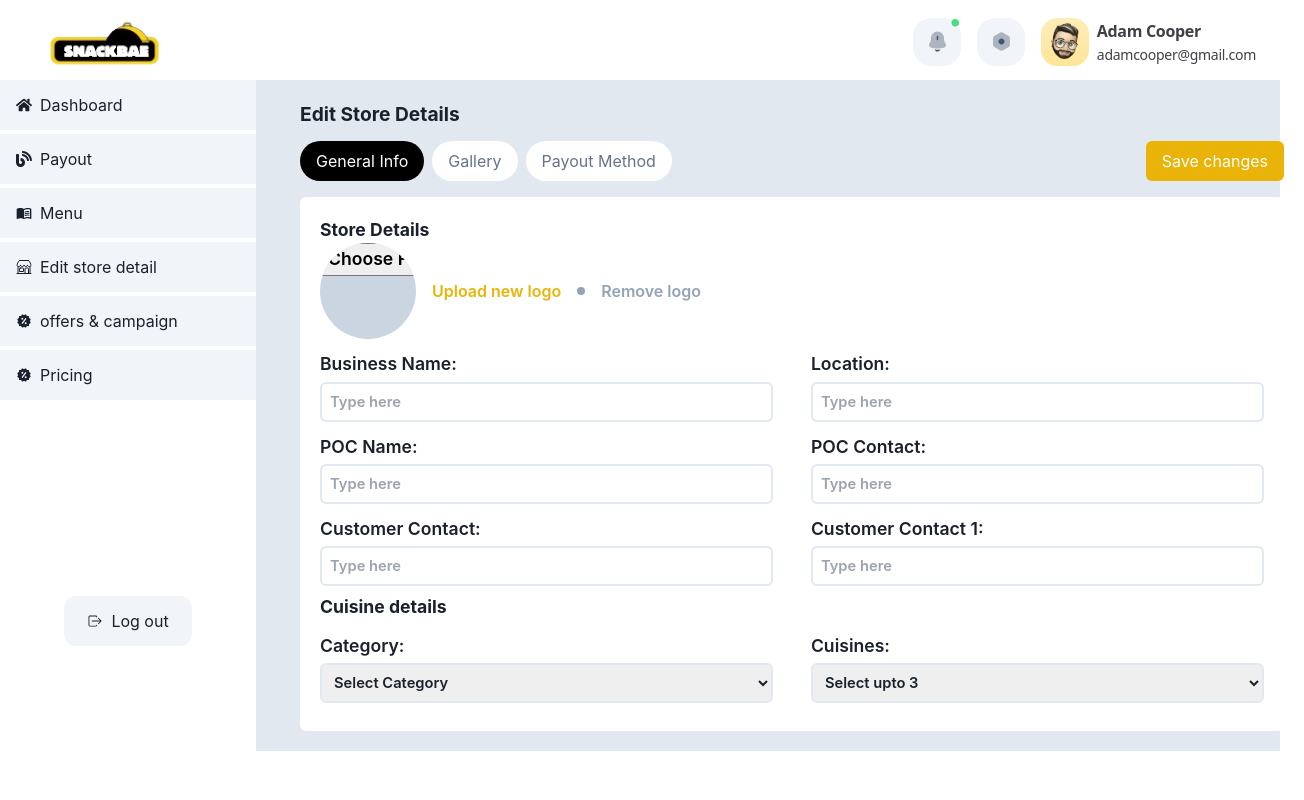
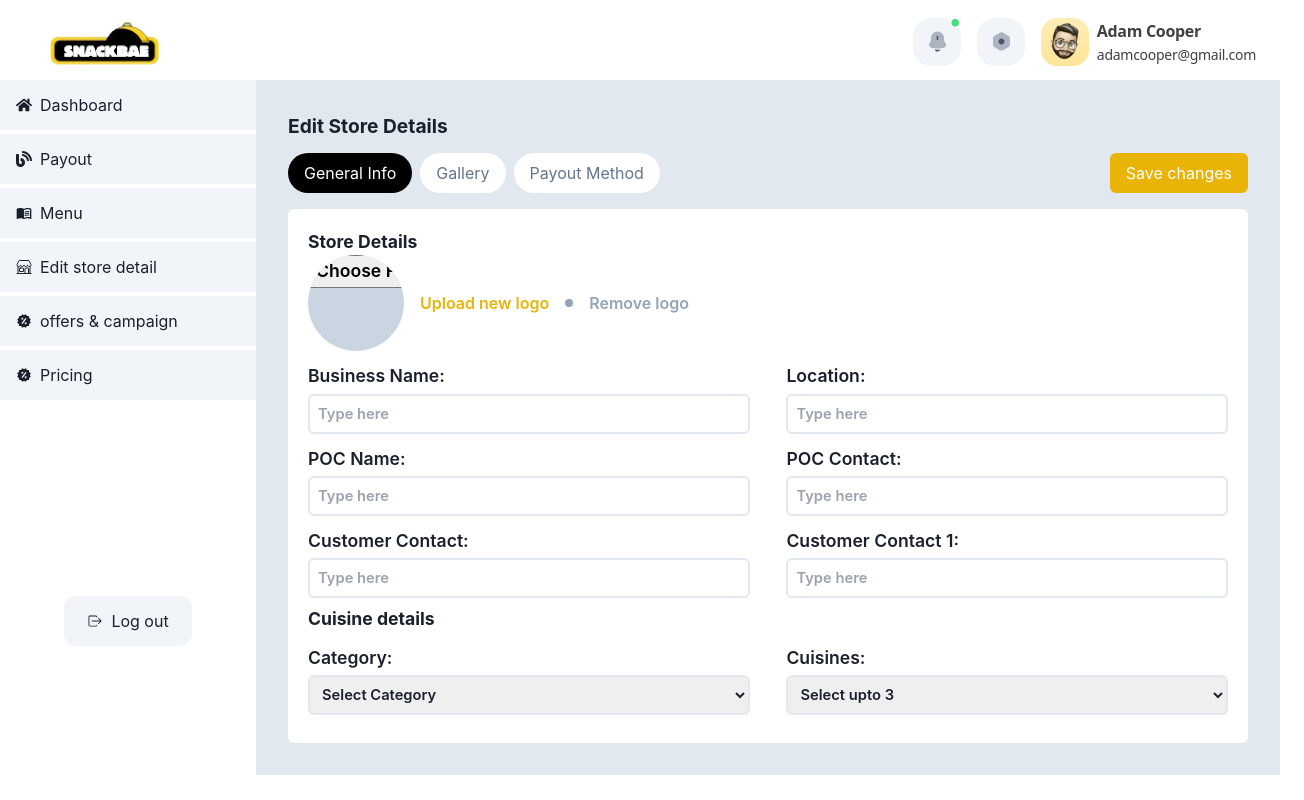
Before and after one commit to snackbae23/snackbaeWeb, a React (Create React App) app: page /editstore in a window 1280 px wide. Shown: the whole page, 1304 px wide, since content can reach past the window. Built offline with nearby package versions, Linux system fonts and the light colour scheme.

Commit message:
Editstore

```diff
--- a/src/Pages/EditStoreDetail.js
+++ b/src/Pages/EditStoreDetail.js
@@ -164,7 +164,7 @@ const EditStoreDetail = () => {
                 <div className='flex flex-col w-[80%]  bg-slate-200 h-fit'>
 
                     {/* one */}
-                    <div className='w-[100%]  ml-6   rounded-md p-5  ' id='a'  >
+                    <div className='w-[100%] p-8   rounded-md   ' id='a'  >
                         <h1 className='text-[1.2rem] font-bold   '>Edit Store Details</h1>
                         <div className='flex justify-between text-slate-500 mt-3'>
                             <div className='flex gap-2'>
@@ -245,7 +245,7 @@ const EditStoreDetail = () => {
                     </div>
 
                     {/* two */}
-                    <div className='w-[100%]  bg-slate-200 ml-6   rounded-md p-8 hidden h-[550px] ' id='b' >
+                    <div className='w-[100%]  bg-slate-200    rounded-md p-8 hidden h-[550px] ' id='b' >
                         <h1 className='text-[1.2rem] font-bold   '>Edit Store Details</h1>
                         <div className='flex justify-between text-slate-500 mt-3'>
                             <div className='flex gap-2'>
@@ -363,7 +363,7 @@ const EditStoreDetail = () => {
 
                     {/* three */}
 
-                    <div className='w-[100%]  bg-slate-200 ml-6   rounded-md p-8 hidden  h-[600px]' id='c' >
+                    <div className='w-[100%]  bg-slate-200   rounded-md p-8 hidden  h-[600px]' id='c' >
                         <h1 className='text-[1.2rem] font-bold   '>Edit Store Details</h1>
                         <div className='flex justify-between text-slate-500 mt-3'>
                             <div className='flex gap-2'>
```
